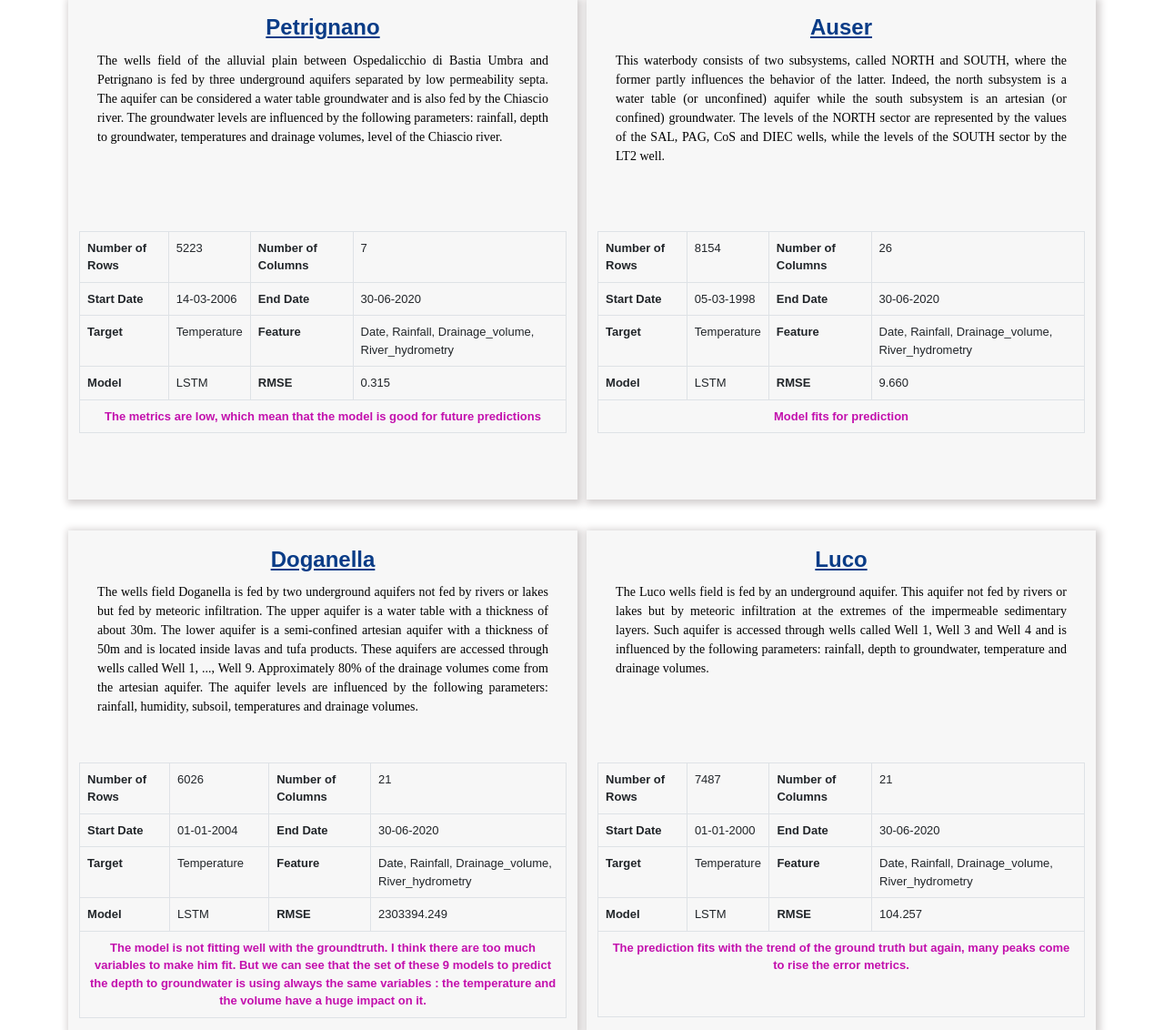
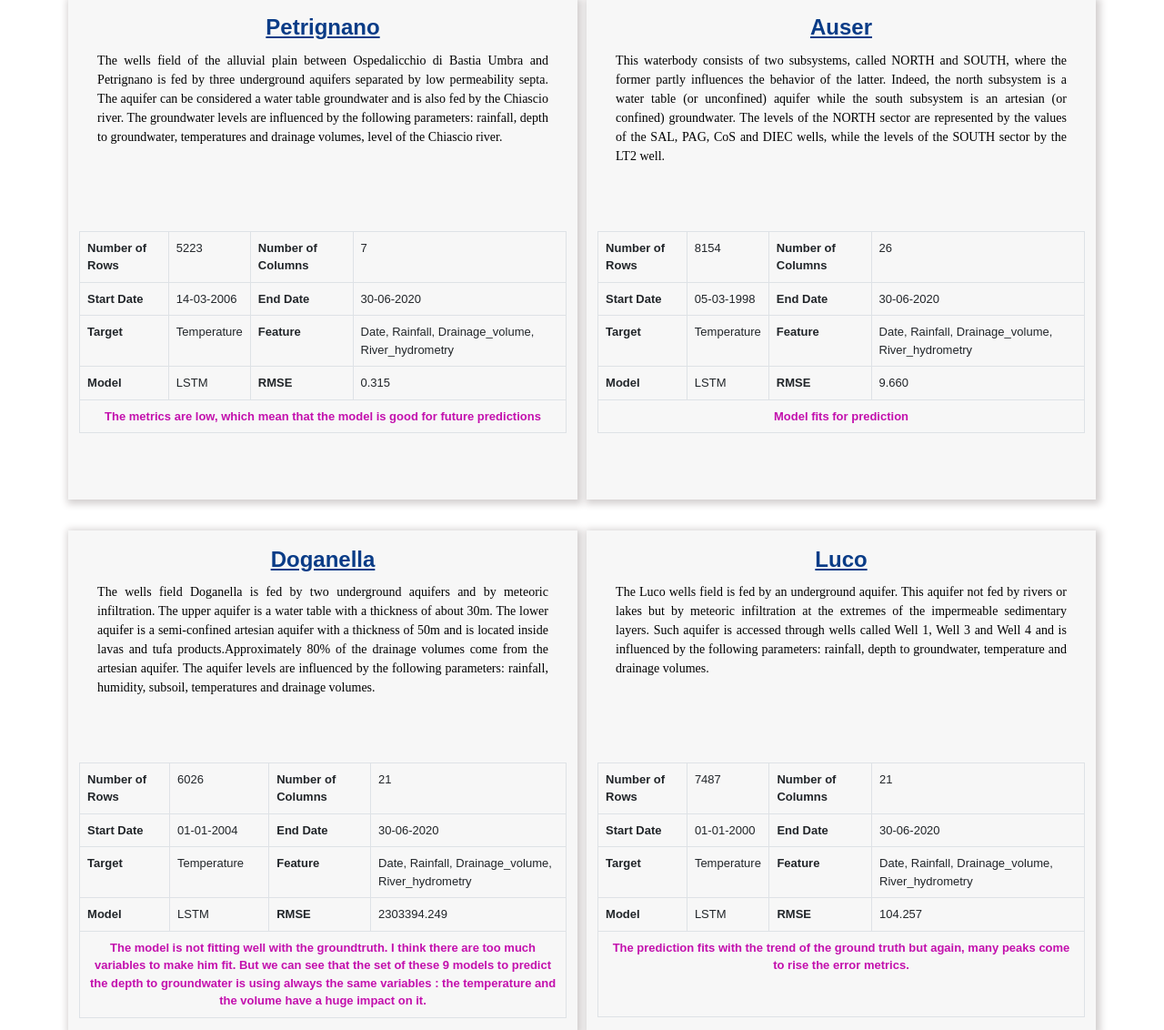
Before and after one commit to ashwani-dc/iimc-acea, a Flask app: page /aquifer in a window 1280 px wide. Shown: the part 153-1285 px from the top of the page at 91% size. Run offline with Flask 2, Linux system fonts and the light colour scheme.

Commit message:
Update aquifer.html

```diff
--- a/templates/aquifer.html
+++ b/templates/aquifer.html
@@ -342,7 +342,7 @@
             </div>
             <div class="div-para">
               <p>
-                The wells field Doganella is fed by two underground aquifers not fed by rivers or lakes but fed by meteoric infiltration. The upper aquifer is a water table with a thickness of about 30m. The lower aquifer is a semi-confined artesian aquifer with a thickness of 50m and is located inside lavas and tufa products. These aquifers are accessed through wells called Well 1, ..., Well 9. Approximately 80% of the drainage volumes come from the artesian aquifer. The aquifer levels are influenced by the following parameters: rainfall, humidity, subsoil, temperatures and drainage volumes.
+                The wells field Doganella is fed by two underground aquifers and by meteoric infiltration. The upper aquifer is a water table with a thickness of about 30m. The lower aquifer is a semi-confined artesian aquifer with a thickness of 50m and is located inside lavas and tufa products.Approximately 80% of the drainage volumes come from the artesian aquifer. The aquifer levels are influenced by the following parameters: rainfall, humidity, subsoil, temperatures and drainage volumes.
               </p>
             </div>
             <table class="table table-bordered">
```
